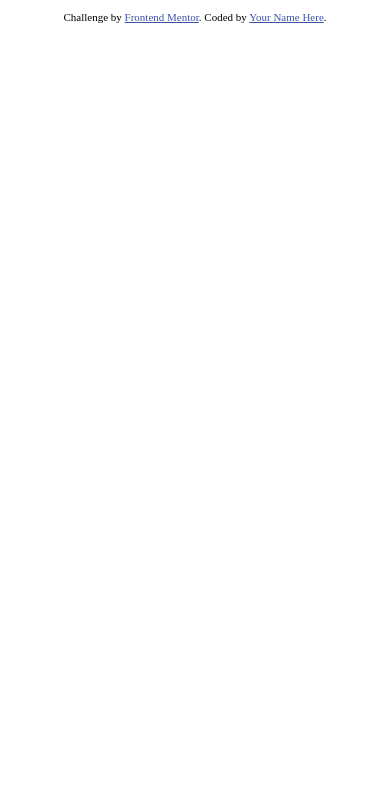
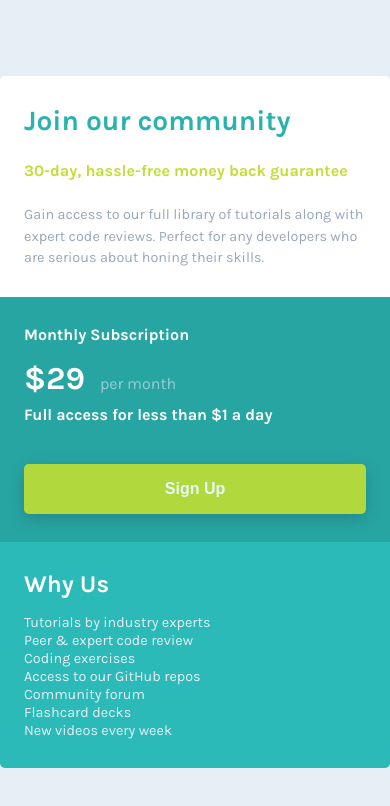
Before and after one commit to riazahamedsikandar/single-price-grid-component, a plain HTML site: page index.html in a window 390 px wide. Drawn offline with Linux system fonts and the light colour scheme; a web font is replaced by a local one.

Commit message:
mobile view compleated

```diff
--- a/index.html
+++ b/index.html
@@ -39,12 +39,38 @@
   Community forum
   Flashcard decks
   New videos every week -->
-
-  <footer>
+  <main>
+    <div class="join">
+      <h1>Join our community</h1>
+      <h2>30-day, hassle-free money back guarantee</h2>
+      <p>Gain access to our full library of tutorials along with expert code reviews.
+  Perfect for any developers who are serious about honing their skills.
+</p>
+    </div>
+    <div class="subscribe">
+      <h2>Monthly Subscription</h2>
+      <p>&dollar;29<span> per month</span></p>
+      <p>Full access for less than &dollar;1 a day</p>
+      <button>Sign Up</button>
+    </div>
+    <div class="why">
+      <h2>Why Us</h2>
+      <ul>
+        <li>Tutorials by industry experts</li>
+        <li>Peer &amp; expert code review</li>
+        <li>Coding exercises</li>
+        <li>Access to our GitHub repos</li>
+        <li>Community forum</li>
+        <li>Flashcard decks</li>
+        <li>New videos every week</li>
+      </ul>
+    </div>
+  </main>
+  <!-- <footer>
     <p class="attribution">
       Challenge by <a href="https://www.frontendmentor.io?ref=challenge" target="_blank">Frontend Mentor</a>.
       Coded by <a href="#">Your Name Here</a>.
     </p>
-  </footer>
+  </footer> -->
 </body>
 </html>
--- a/styles/style.css
+++ b/styles/style.css
@@ -1 +1,138 @@
-html
+
+@import url('https://fonts.googleapis.com/css2?family=Gentium+Basic&family=Inter:wght@400;700&family=Karla:wght@400;700&display=swap');
+
+
+*{
+    margin: 0;
+    padding: 0;
+    box-sizing: border-box;
+}
+
+:root{
+--clr-Cyan: hsl(179, 62%, 43%);
+--clr-Yellow: hsl(71, 73%, 54%);
+--clr-Gray: hsl(204, 43%, 93%);
+--clr-Blue: hsl(218, 22%, 67%);
+}
+
+html{
+    font-size: 16px;
+}
+
+body{
+    background-color: var(--clr-Gray);
+    font-family: 'Karla', sans-serif;
+    display: flex;
+    justify-content: center;
+    align-items: center;
+    position: relative;
+    height: 100vh;
+}
+
+
+.main{
+    width: 85%;
+}
+
+.join,
+.subscribe,
+.why {
+    padding: 1.75rem 1.5rem;
+}
+
+.join{
+    background-color: white;
+    border-radius: 0.3rem 0.3rem 0 0;
+}
+
+.join h1{
+    color: var(--clr-Cyan);
+    margin-bottom: 1.5rem;
+    font-size: 1.75rem;
+}
+
+.join h2{
+    color: var(--clr-Yellow);
+    margin-bottom: 1.5rem;
+    font-weight: 700;
+    margin: 1.5rem 0;
+    font-size: 1rem;
+}
+
+.join p{
+    color: var(--clr-Blue);
+    font-size: 0.9rem;
+    font-weight: 450;
+    line-height: 1.5;
+    opacity: 1;
+}
+
+.subscribe{
+    background-color: hsl(179, 62%, 40%);
+    color: white;
+}
+
+.subscribe h2{
+    font-size: 1rem;
+    margin-bottom: 1rem;
+}
+
+.subscribe p{
+    margin-bottom: 0.5rem;
+}
+.subscribe p:nth-of-type(1){
+    font-size: 2rem;
+    font-weight: 700;
+}
+
+.subscribe p:nth-of-type(1) span{
+    font-size: 1rem;
+    margin-left: 0.7rem;
+    color: hsl(204, 43%, 83%);
+    font-weight: 400;
+    opacity: 75%;
+}
+.subscribe p:nth-of-type(2){
+    font-weight: 600;
+    margin-bottom: 1rem;
+}
+
+.subscribe button{
+    border: none;
+    background-color: var(--clr-Yellow);
+    color: white;
+    width: 100%;
+    padding: 1rem;
+    border-radius: 0.3rem;
+    box-shadow: 0px 5px 15px rgb(33, 130, 128, 0.85);
+    margin-top: 1.5rem;
+    font-size: 1rem;
+    font-weight: 700;
+    opacity: 0.9;
+}
+
+.why{
+    background-color: hsl(179, 62%, 45%);
+    border-radius: 0 0 0.3rem 0.3rem;
+}
+
+.why h2{
+    margin-bottom: 1rem;
+    font-size: 700;
+    font-size: 1.5;
+    color: white;
+}
+
+.why ul{
+    list-style: none;
+    color: hsl(204, 43%, 93%);
+    font-size: 0.90rem;
+    font-weight: 400;
+    line-height: 1.25;
+}
+
+@media screen and (min-width: 768px) {
+    body{
+        min-height: 100vh;
+    }
+}
```
